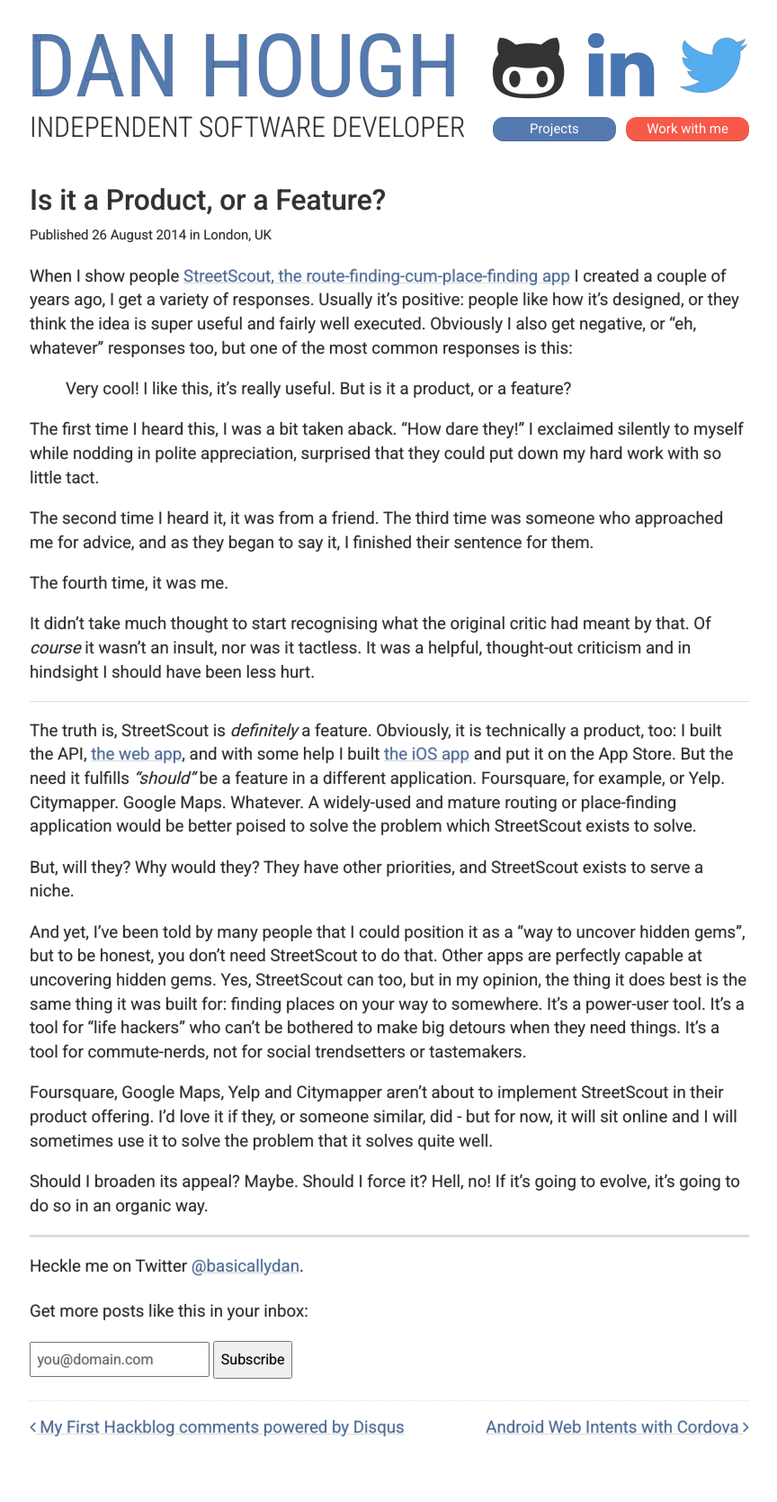
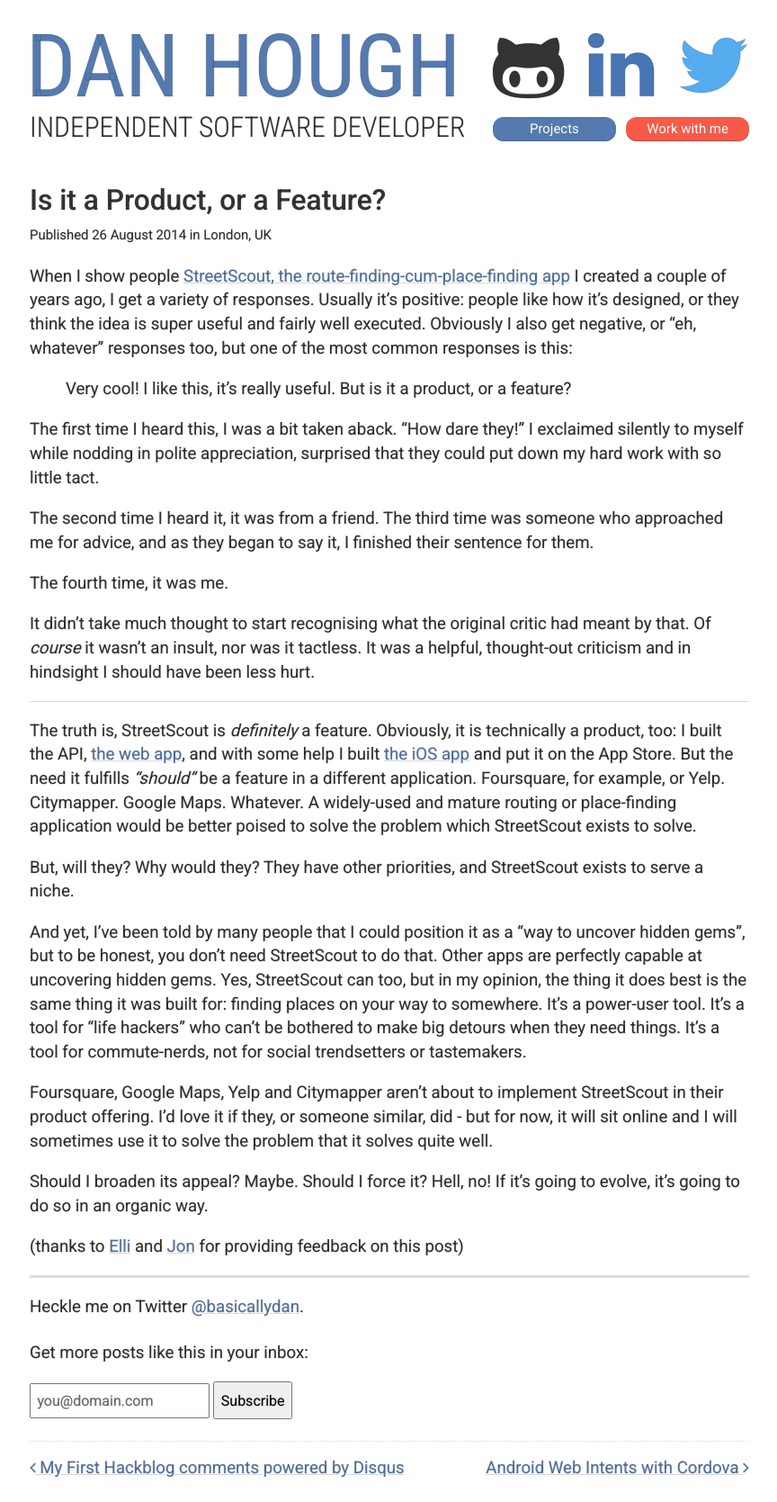
Before and after one commit to basicallydan/danhough.com, a Jekyll site: the page built from _posts/2014-08-26-feature-or-product.markdown, in a window 1280 px wide. Shown: the whole page at 90% size, without its empty margins (207-1071 px from the left). Built offline with Jekyll 4.4.1, drawn with Linux system fonts in a browser that asks for light colours; Markdown is read by kramdown in place of the engine named in the settings; comment, search, counter and statistics services are not loaded; before the commit the page ends 1624 px from its top, so only the background shows below that.

Commit message:
Added thanks to product post

```diff
--- a/_posts/2014-08-26-feature-or-product.markdown
+++ b/_posts/2014-08-26-feature-or-product.markdown
@@ -30,3 +30,5 @@
 Foursquare, Google Maps, Yelp and Citymapper aren't about to implement StreetScout in their product offering. I'd love it if they, or someone similar, did - but for now, it will sit online and I will sometimes use it to solve the problem that it solves quite well.
 
 Should I broaden its appeal? Maybe. Should I force it? Hell, no! If it's going to evolve, it's going to do so in an organic way.
+
+(thanks to [Elli](https://twitter.com/elli_thomas) and [Jon](https://twitter.com/jonfinerty) for providing feedback on this post)
```
